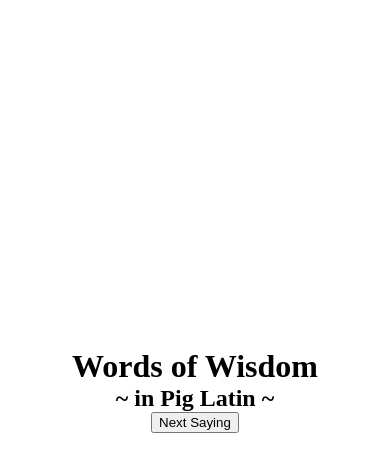
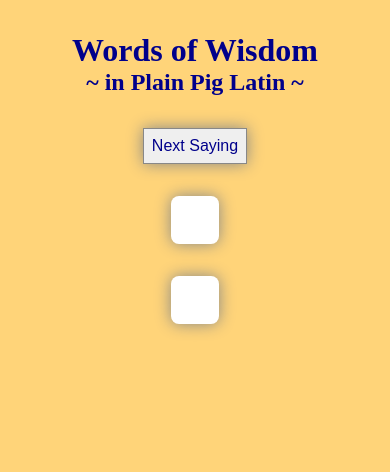
Before and after one commit to marthasharpe/Pig-Latin-Wisdom, a React (Create React App) app: page / in a window 390 px wide. Shown: the top 472 px of the page. Built offline with nearby package versions, Linux system fonts and the light colour scheme; no server answers.

Commit message:
Responsive, color scheme, and box shadow

```diff
--- a/src/App.css
+++ b/src/App.css
@@ -1,4 +1,12 @@
 .App {
   display: flex;
   flex-direction: column;
+  align-items: center;
+  margin: 1rem;
 }
+
+.title {
+  margin: 1rem;
+  color: darkblue;
+  text-align: center;
+}
--- a/src/App.js
+++ b/src/App.js
@@ -6,8 +6,10 @@ function App() {
 
   return (
     <div className="App">
-      <h1 className="title">Words of Wisdom</h1>
-      <h2>~ in Pig Latin ~</h2>
+      <div className="title">
+        <h1>Words of Wisdom</h1>
+        <h2>~ in Plain Pig Latin ~</h2>
+      </div>
       <RandomQuote />
     </div>
   );
--- a/src/RandomQuote.css
+++ b/src/RandomQuote.css
@@ -2,9 +2,11 @@
     display: flex;
     flex-direction: column;
     align-items: center;
+    justify-content: center;
+    text-align: center;
 }
 
-.quote-block {
+.quote {
     max-width: 500px;
     display: flex;
     flex-direction: column;
@@ -13,12 +15,23 @@
     text-align: center;
     margin: 1rem;
     font-family: Arial, sans-serif;
+    padding: 1.5rem;
+    background-color: white;
+    color: darkblue;
+    box-shadow: 0px 0px 1rem #888888;
+    border-radius: .5rem;
 }
 
 .english {
     font-size: 1.2rem;
 }
 
-.author {
-    padding-top: 0.5rem;
+button {
+    box-shadow: 0px 0px 1rem #888888;
+    color: darkblue;
+    font-size: 1rem;
+    padding: .5rem;
+    border: 1px solid #888888;
+    margin: 1rem;
+    cursor: pointer;
 }
--- a/src/RandomQuote.js
+++ b/src/RandomQuote.js
@@ -20,12 +20,8 @@ const RandomQuote = () => {
   return (
     <div className="quote-container">
       <button onClick={fetchQuote}>Next Saying</button>
-      <div className="quote-block">
-        <Translator text={text}/>
-      </div>
-      <div className="quote-block">
-        <p className="english">{text}</p>
-      </div>
+      <Translator text={text}/>
+      <p className="english quote">{text}</p>
     </div>
   );
 }
--- a/src/Translator.js
+++ b/src/Translator.js
@@ -29,7 +29,7 @@ const Translator = ({ text }) => {
 
   return (
     <div className="translator-container">
-      <p className="translation">{pigLatin}</p>
+      <p className="translation quote">{pigLatin}</p>
     </div>
   );
 }
--- a/src/index.css
+++ b/src/index.css
@@ -1,9 +1,13 @@
-html, body, #root, h1, h2, h3, p {
+html, body, #root {
   margin: 0;
   height: 100%;
   width: 100%;
   display: flex;
   flex-direction: column;
   align-items: center;
-  justify-content: center;
+  background-color: rgb(255, 212, 121);
 }
+
+h1, h2, h3, p {
+  margin: 0;
+}
```
